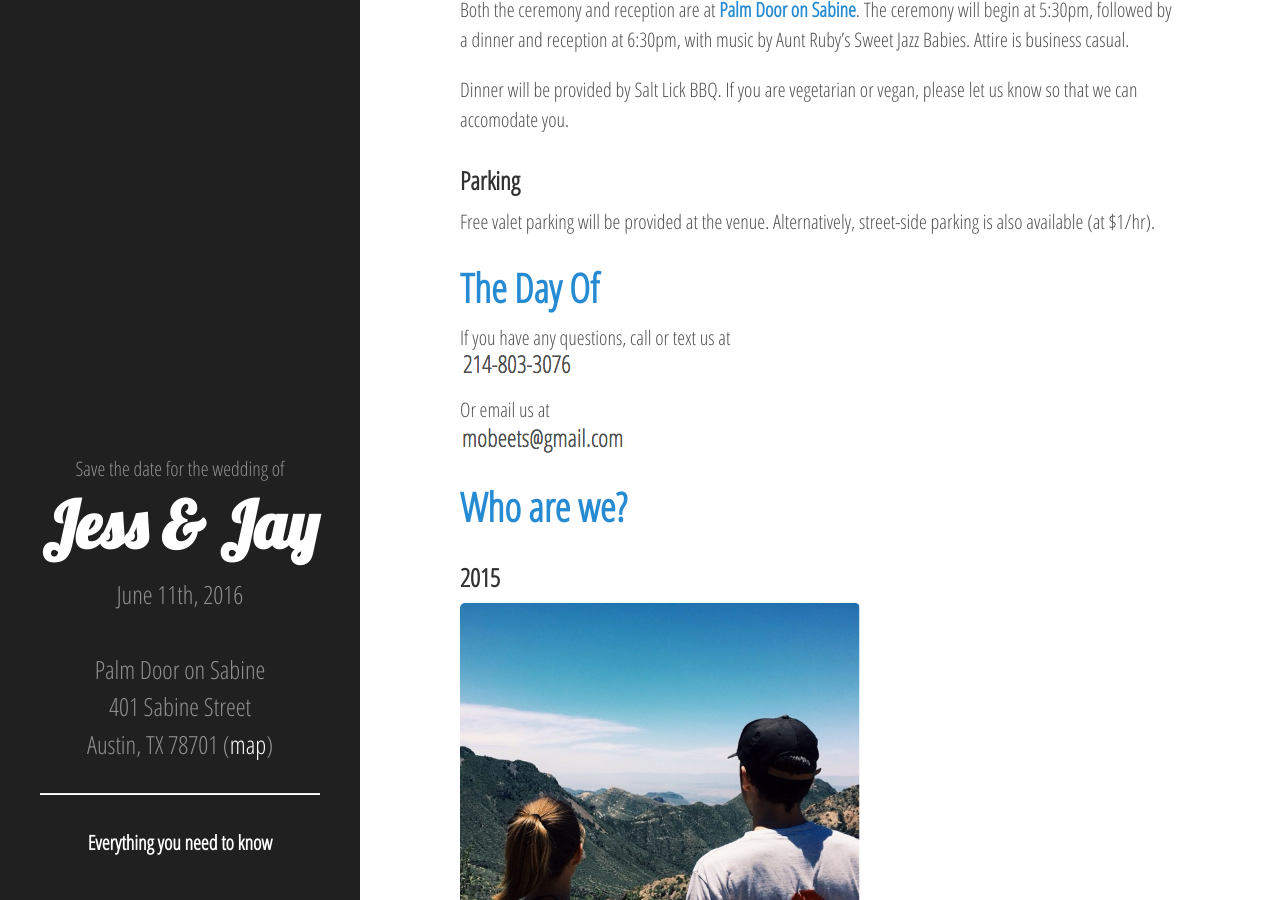
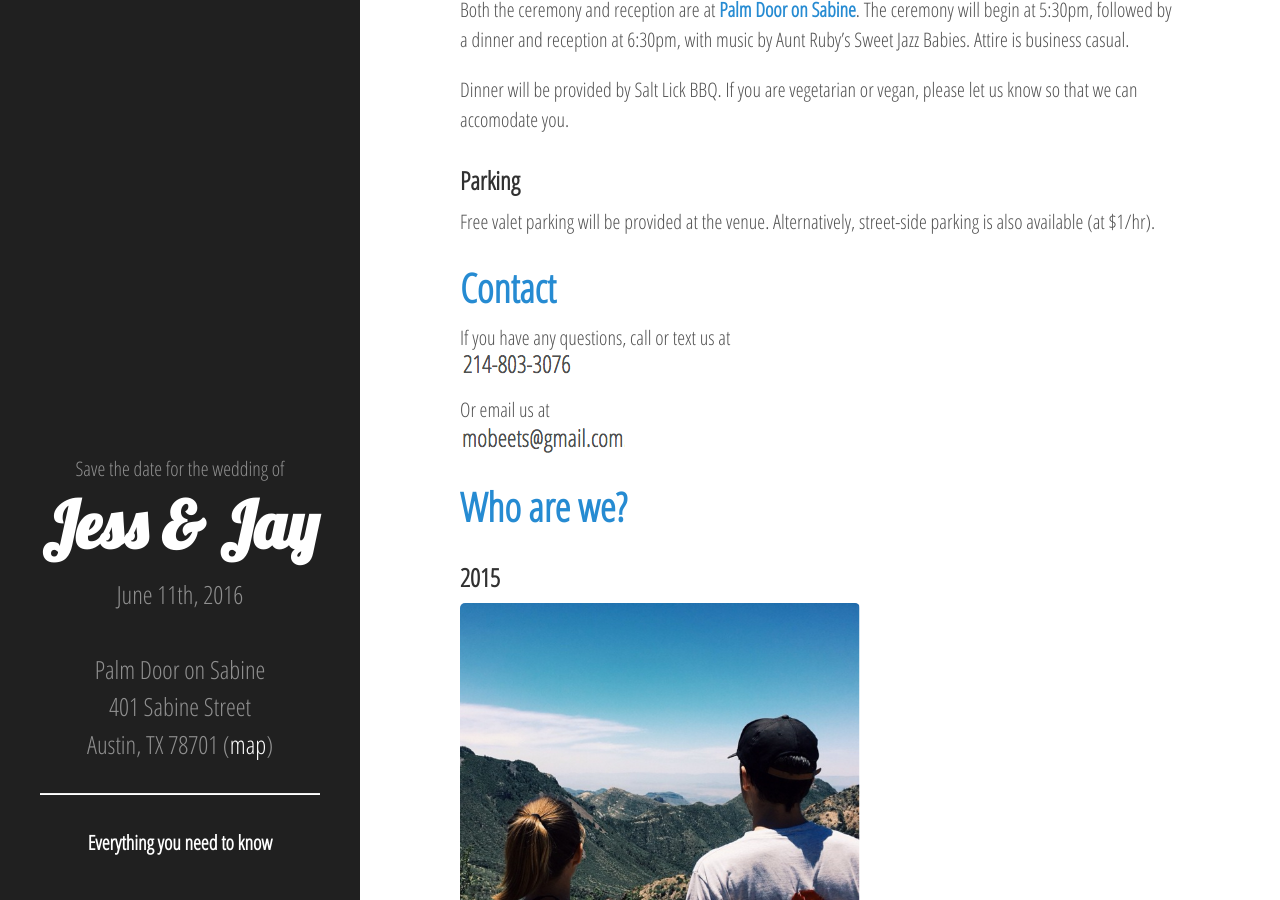
Before and after one commit to JessAndJay/JessAndJay.github.io, a Jekyll site: the page built from about.md, in a window 1280 px wide and 900 px high, scrolled down 1212 px. Built offline with Jekyll 4.4.1, drawn with Linux system fonts in a browser that asks for light colours; Markdown is read by kramdown in place of the engine named in the settings.

Commit message:
Update about.md

```diff
--- a/about.md
+++ b/about.md
@@ -52,7 +52,7 @@ Dinner will be provided by Salt Lick BBQ. If you are vegetarian or vegan, please
 
 Free valet parking will be provided at the venue. Alternatively, street-side parking is also available (at $1/hr).
 
-# <a name="thedayof">The Day Of</a>
+# <a name="thedayof">Contact</a>
 
 If you have any questions, call or text us at ![phone](/assets/images/phone.png) Or email us at ![email](/assets/images/email.png)
 
```
